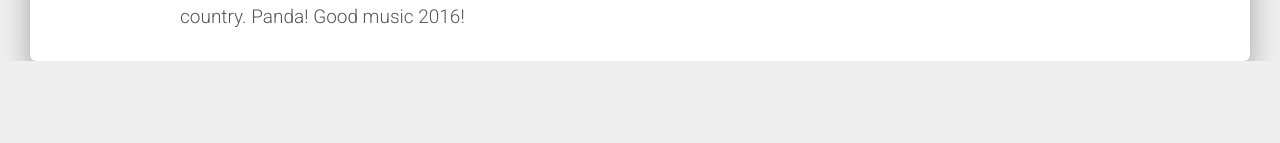
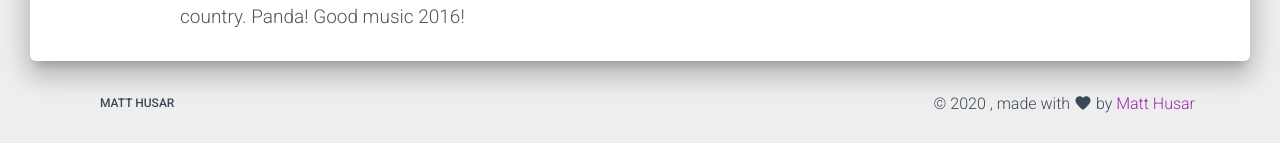
Before and after one commit to husarms/matthusar-site, a Next.js app: page /tokyo in a window 1280 px wide. Shown: the part 2811-2954 px from the top of the page. Before the commit the page ends 2872 px from the top, so only its background shows below. Built offline with nearby package versions, Linux system fonts and the light colour scheme.

Commit message:
Update tokyo.js

```diff
--- a/pages/tokyo.js
+++ b/pages/tokyo.js
@@ -11,7 +11,7 @@ import FormatAlignLeft from "@material-ui/icons/FormatAlignLeft";
 import Header from "components/Header/Header.js";
 import HeaderLinks from "components/Header/HeaderLinks.js";
 import Parallax from "components/Parallax/Parallax.js";
-import Footer from "components/Footer/Footer.js";
+import SharedFooter from "components/Footer/SharedFooter.js";
 import GridContainer from "components/Grid/GridContainer.js";
 import GridItem from "components/Grid/GridItem.js";
 import Button from "components/CustomButtons/Button.js";
@@ -63,6 +63,7 @@ export default function BlogPostPage() {
           <SectionText />
         </div>
       </div>
+      <SharedFooter classes={classes} />
     </div>
   );
 }
```
